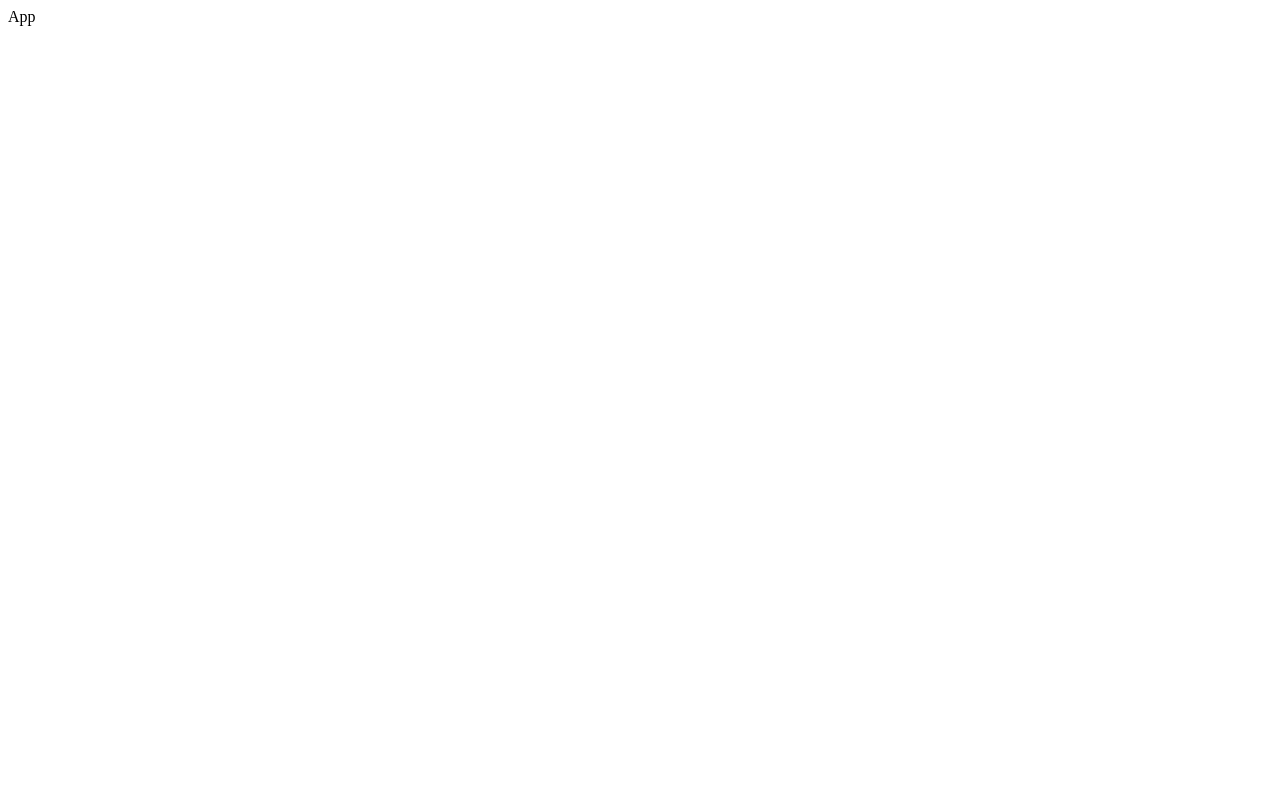
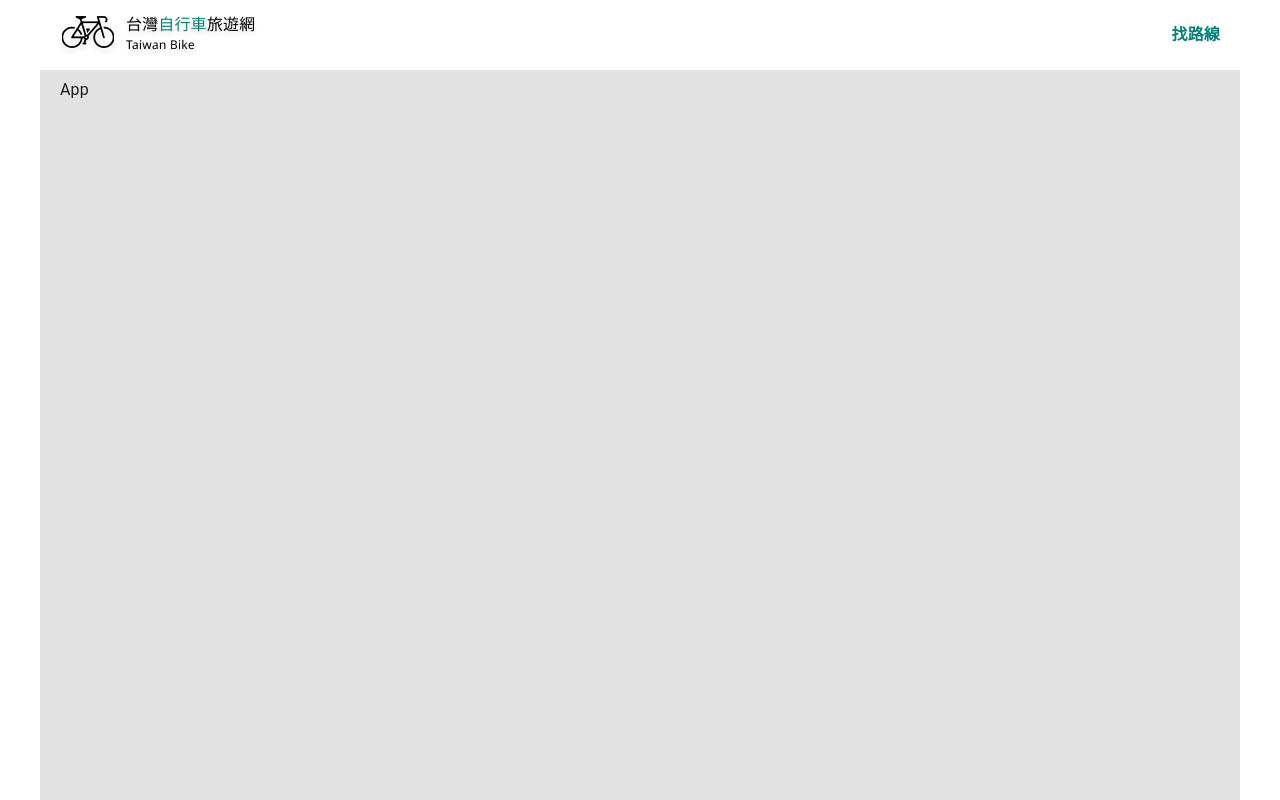
Before and after one commit to bell881122/f2e-week2, a React (Create React App) app: page / in a window 1280 px wide. Built offline with nearby package versions, Linux system fonts and the light colour scheme.

Commit message:
add MUI、增添首頁版型

```diff
--- a/package.json
+++ b/package.json
@@ -3,12 +3,16 @@
   "version": "0.1.0",
   "private": true,
   "dependencies": {
+    "@emotion/react": "^11.6.0",
+    "@emotion/styled": "^11.6.0",
+    "@mui/material": "^5.1.1",
     "@testing-library/jest-dom": "^5.11.4",
     "@testing-library/react": "^11.1.0",
     "@testing-library/user-event": "^12.1.10",
     "react": "^17.0.2",
     "react-dom": "^17.0.2",
     "react-scripts": "4.0.3",
+    "sass": "^1.43.4",
     "web-vitals": "^1.0.1"
   },
   "scripts": {
--- a/src/App.js
+++ b/src/App.js
@@ -1,8 +1,26 @@
+// MUI
+import CssBaseline from '@mui/material/CssBaseline'
+// Custom
+import Logo from 'src/asset/logo.png'
+import 'src/App.scss'
+//--------------------
 function App() {
   return (
-    <div>
-      App
-    </div>
+    <>
+      <CssBaseline />
+      <header>
+        <div className="wrap">
+          <h1>
+            <span style={{ display: 'none' }}>台灣自行車旅遊網</span>
+            <img src={Logo} alt="logo" />
+          </h1>
+          <p className="menu">找路線</p>
+        </div>
+      </header>
+      <main className="wrap">
+        App
+      </main>
+    </>
   );
 }
 
--- /dev/null
+++ b/src/App.scss
@@ -0,0 +1,44 @@
+@import './_global.scss';
+
+#root {
+    height: 100vh;
+    display: flex;
+    flex-direction: column;
+}
+
+.wrap {
+    max-width: 1200px;
+    margin: 0 auto;
+    display: flex;
+    padding: 8px 20px;
+}
+
+header {
+    h1 {
+        margin-left: -4px;
+
+        img {
+            display: block;
+            margin: auto 0;
+        }
+    }
+
+    .menu {
+        color: $primary;
+        font-weight: bold;
+        margin: auto 0 auto auto;
+
+        p {
+            margin-top: 0;
+            margin-bottom: 0;
+            margin-left: 0;
+            margin-right: 0;
+        }
+    }
+}
+
+main {
+    background-color: #E2E2E2;
+    flex-grow: 1;
+    width: 100%;
+}
--- /dev/null
+++ b/src/_global.scss
@@ -0,0 +1,9 @@
+$primary:#007F77;
+
+h1,
+p {
+    margin-top: 0;
+    margin-bottom: 0;
+    margin-left: 0;
+    margin-right: 0;
+}
```
Also changed, not shown: src/asset/logo.png (added), 1 other file (tests, documents, lock files or other folders).
